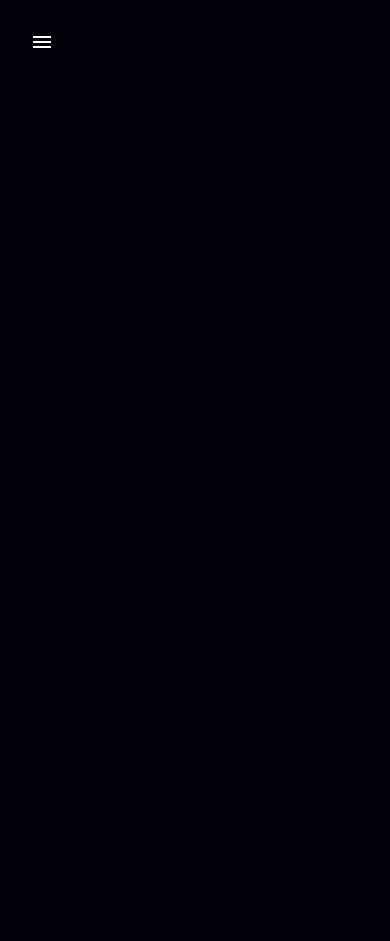
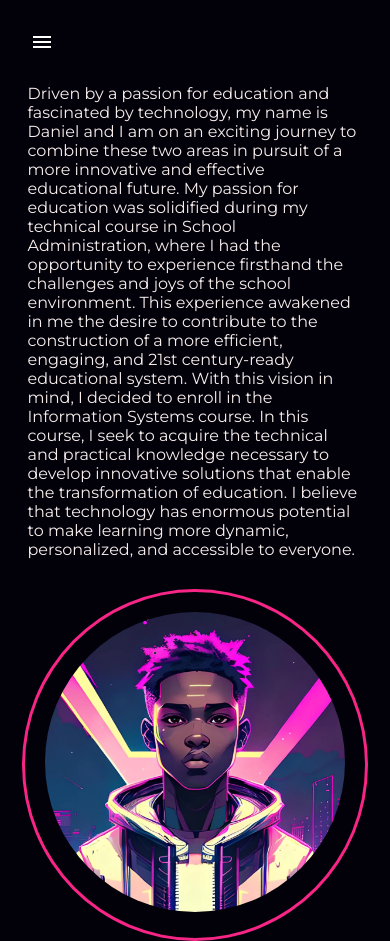
Before and after one commit to mendesdomingos/portfolio, a plain HTML site: page about.html in a window 390 px wide. Before the commit the page ends 844 px from the top, so only its background shows below. Drawn offline with Linux system fonts and the light colour scheme.

Commit message:
Created content for about page

```diff
--- a/about.html
+++ b/about.html
@@ -1,11 +1,13 @@
 <!DOCTYPE html>
 <html lang="en">
+
 <head>
     <meta charset="UTF-8">
     <meta name="viewport" content="width=device-width, initial-scale=1.0">
     <title>Daniel Mendes</title>
     <link rel="stylesheet" href="./assets/style/style.css">
 </head>
+
 <body>
 
     <header>
@@ -17,6 +19,29 @@
         </ul>
     </header>
 
+    <main>
+        <div class="wrapper padding-paragraph">
+            <p class="about-paragraph">Driven by a passion for education and fascinated by technology, my name is Daniel and I am on an
+                exciting journey to combine these two areas in pursuit of a more innovative and effective educational
+                future.
+
+                My passion for education was solidified during my technical course in School Administration, where I had
+                the opportunity to experience firsthand the challenges and joys of the school environment. This
+                experience awakened in me the desire to contribute to the construction of a more efficient, engaging,
+                and 21st century-ready educational system.
+
+                With this vision in mind, I decided to enroll in the Information Systems course. In this course, I seek
+                to acquire the technical and practical knowledge necessary to develop innovative solutions that enable
+                the transformation of education. I believe that technology has enormous potential to make learning more
+                dynamic, personalized, and accessible to everyone.</p>
+
+                <div class="img">
+                    <img src="./assets/images/avatar.webp" alt="">
+                </div>
+        </div>
+    </main>
+
     <script src="./assets/js/main.js"></script>
 </body>
+
 </html>
--- a/assets/style/style.scss
+++ b/assets/style/style.scss
@@ -138,3 +138,20 @@ main {
         }
     }
 }
+
+// About Page
+
+.about-paragraph {
+    width: 450px;
+}
+
+@media (max-width: 768px) {
+    .about-paragraph {
+        width: 335px;
+        margin-bottom: 20px;
+    }
+
+    .padding-paragraph {
+        padding: 0 !important;
+    }
+}
```
Also changed, not shown: assets/style/style.css.
